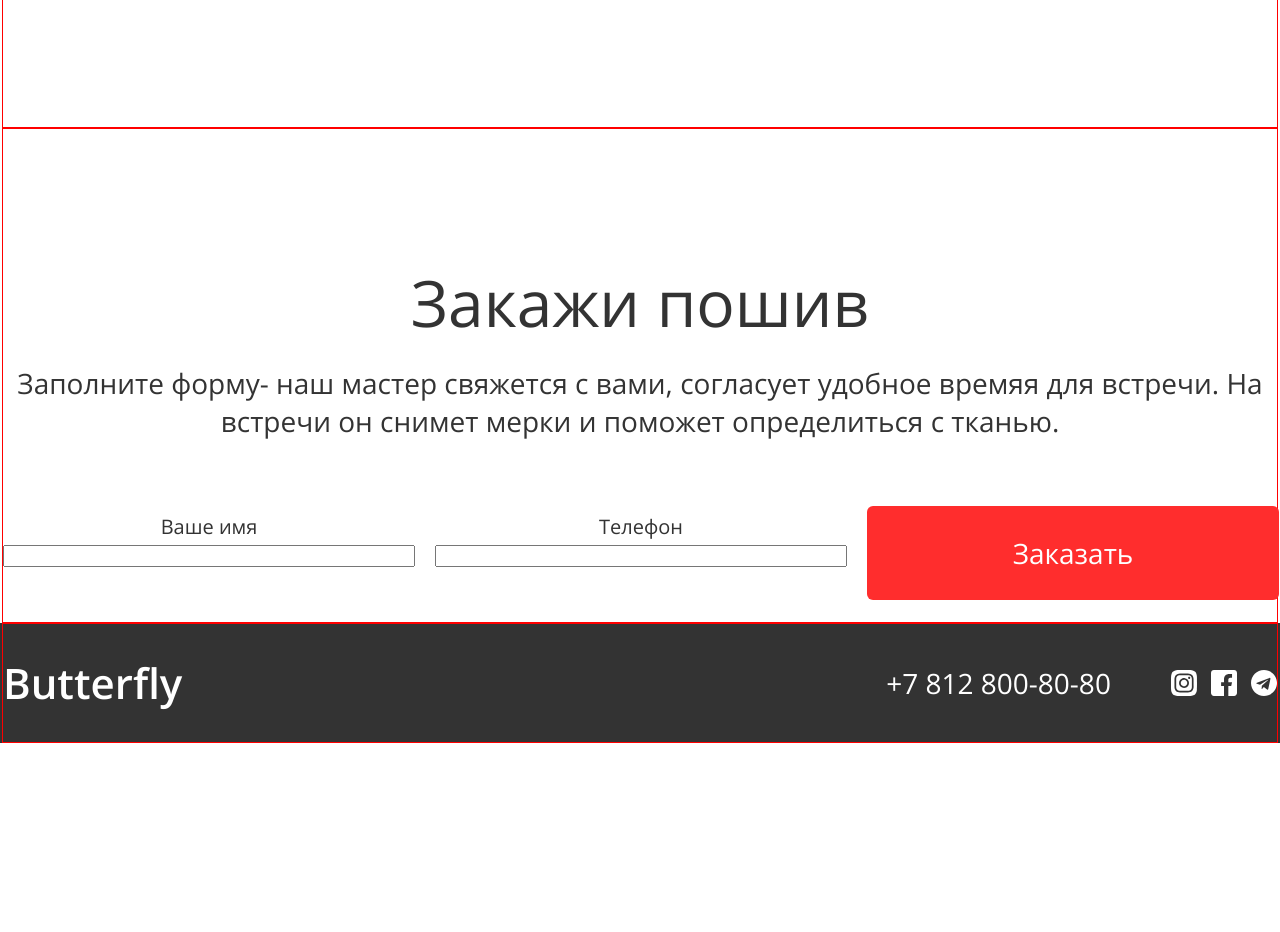
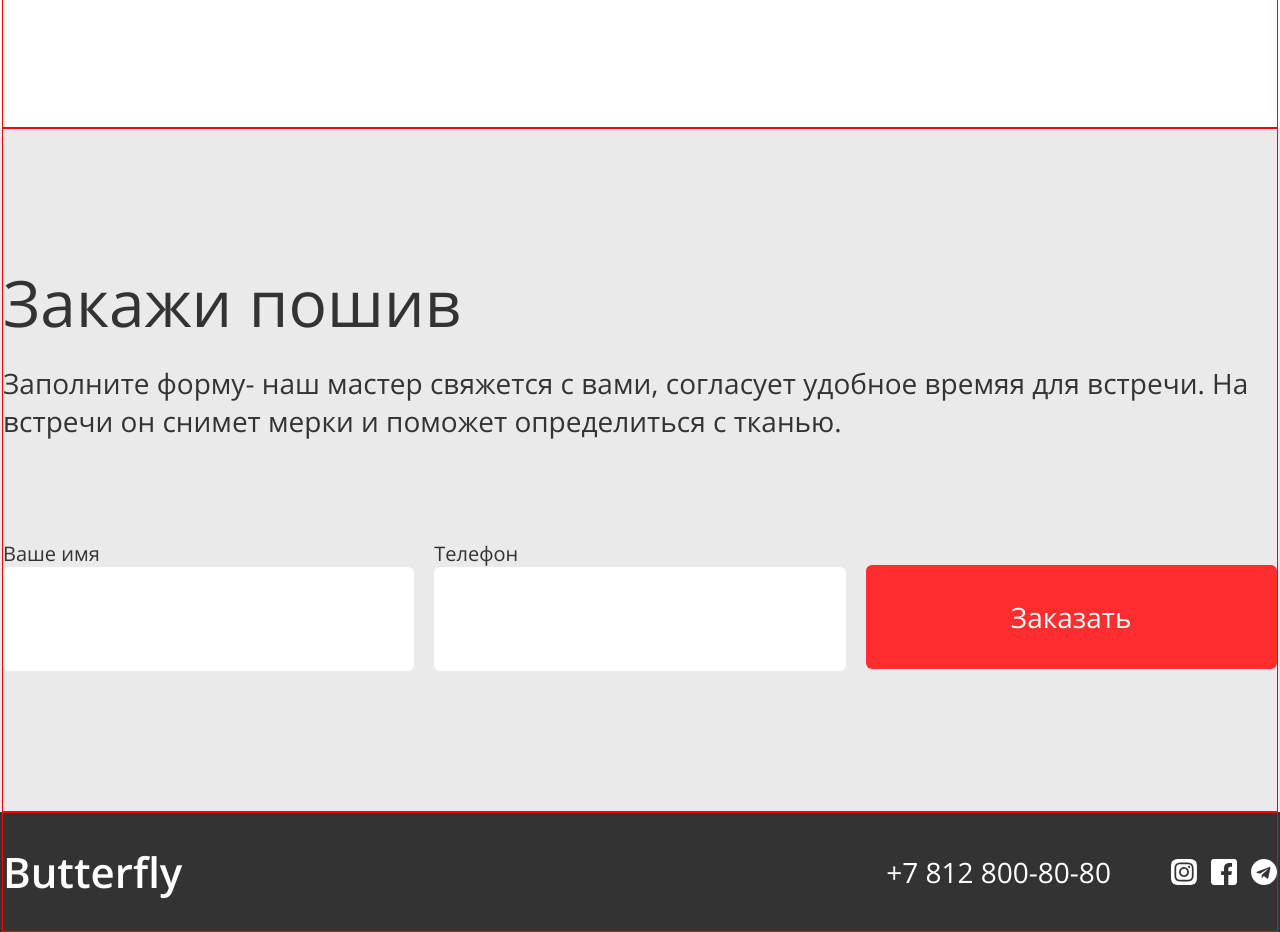
Before and after one commit to SVishvenkov/butterfly-shop-vishvenkov, a website: page www/index.html in a window 1280 px wide. Shown: the part 1831-2763 px from the top of the page. Before the commit the page ends 2574 px from the top, so only its background shows below. Drawn offline with Linux system fonts and the light colour scheme.

Commit message:
закончена форма

```diff
--- a/src/styles/blocks/_lead.scss
+++ b/src/styles/blocks/_lead.scss
@@ -1,6 +1,6 @@
 .lead {
-  text-align: center;
   color: $color-dark;
+  background-color: rgba(51, 51, 51, 0.1);
 
   .lead-inner {
     @include inner;
@@ -18,37 +18,86 @@
     font-size: 28px;
     line-height: 38px;
     margin-top: 18px;
-    margin-bottom: 45px;
+    margin-bottom: 90px;
   }
 
-  .forms {
+  .form {
     display: flex;
-    align-items: center;
-    width: 33%;
+    flex-wrap: wrap;
+    margin-bottom: 130px;
     margin-left: -10px;
     margin-right: -10px;
-
-    .form {
-        padding: 10px;
-    }
-
-    p {
-      font-size: 20px;
-      line-height: 27px;
-    }
   }
 
-  input {
-
-    height: 100%;
-    min-width: 412px;
+  .form-field {
+    flex-basis: 33.33%;
+    padding: 10px;
+    justify-content: space-between;
   }
 
-  .btn-form {
-    @include btn;
-    min-width: 412px;
+  .form-label {
+    margin: 0;
+    font-size: 20px;
+    line-height: 27px;
+    color: $color-dark;
+
+  }
+
+  .form-input {
+    padding-top: 35px;
+    padding-bottom: 35px;
+    padding-left: 30px;
+    width: 100%;
+    background: $color-white;
+    border-radius: 6px;
     font-size: 28px;
     line-height: 34px;
-    padding: 30px 140px;
+    color: $color-dark;
+    border: none;
   }
+
+  .btn {
+    margin-top: 25px;
+    height: 104px;
+    width: 100%;
+    color: $color-white;
+    border-radius: 6px;
+    text-align: center;
+    font-size: 28px;
+    line-height: 34px;
+    background-color: $color-accent;
+    border: none;
+
+  }
+
+  // .forms {
+  //   display: flex;
+  //   align-items: center;
+  //   width: 33%;
+  //   margin-left: -10px;
+  //   margin-right: -10px;
+
+  //   .form {
+  //       padding: 10px;
+  //   }
+
+  //   p {
+  //     font-size: 20px;
+  //     line-height: 27px;
+  //   }
+  // }
+
+  // input {
+
+  //   height: 100%;
+  //   min-width: 412px;
+  // }
+
+  // .btn-form {
+  //   @include btn;
+  //   min-width: 412px;
+  //   font-size: 28px;
+  //   line-height: 34px;
+  //   padding: 30px 140px;
+  // }
 }
--- a/www/index.html
+++ b/www/index.html
@@ -87,7 +87,20 @@
             времяя для встречи. На встречи он снимет мерки и поможет
             определиться с тканью.
           </p>
-          <div class="forms">
+          <form action="#" class="form">
+            <div class="form-field">
+              <label for="name" class="form-label">Ваше имя</label>
+              <input name="name" id="name" type="text" class="form-input">
+            </div>
+            <div class="form-field">
+              <label for="phone" class="form-label">Телефон</label>
+              <input type="text" name="phone" id="phone" class="form-input">
+            </div>
+            <div class="form-field">
+              <button class="btn" type="submit">Заказать</button>
+            </div>
+          </form>
+          <!-- <div class="forms">
             <div class="form">
               <p>
                 Ваше имя<br />
@@ -103,7 +116,7 @@
             <div class="form-btn form">
               <a href="#" class="btn btn-form">Заказать</a>
             </div>
-          </div>
+          </div> -->
         </div>
       </section>
     </main>
```
Also changed, not shown: www/style/style.css.
